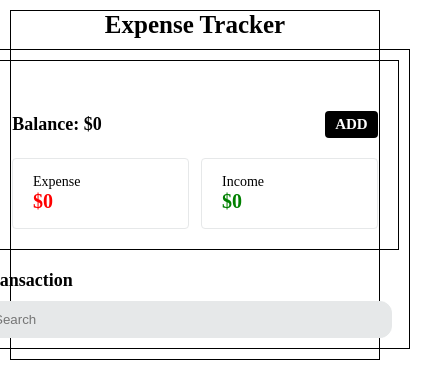
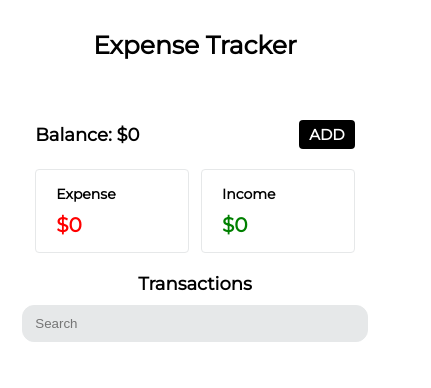
Before and after one commit to akshat-6397/React-Expense-Tracker, a React (Create React App) app: page / in a window 390 px wide. Shown: the top 388 px of the page, 431 px wide, since content can reach past the window. Built offline with nearby package versions, Linux system fonts and the light colour scheme; the HTML template or start-up script is replaced by a standard one.

Commit message:
improving css for responsiveness

```diff
--- a/public/index.html
+++ b/public/index.html
@@ -10,6 +10,12 @@
       content="Web site created using create-react-app"
     />
     <link rel="apple-touch-icon" href="%PUBLIC_URL%/logo192.png" />
+    <link rel="preconnect" href="https://fonts.googleapis.com" />
+    <link rel="preconnect" href="https://fonts.gstatic.com" crossorigin />
+    <link
+      href="https://fonts.googleapis.com/css2?family=Montserrat&display=swap"
+      rel="stylesheet"
+    />
     <!--
       manifest.json provides metadata used when your web app is installed on a
       user's mobile device or desktop. See https://developers.google.com/web/fundamentals/web-app-manifest/
--- a/src/App.js
+++ b/src/App.js
@@ -1,13 +1,25 @@
 import React from "react";
-import { Container, Header } from "./components/App.styles";
+import { Header } from "./components/App.styles";
 import HomeComponent from "./components/HomeComponent";
+import styled from "styled-components";
+
+const Container = styled.div`
+  display: flex;
+  font-family: Montserrat;
+  flex-direction: column;
+  align-items: center;
+  margin: 30px 0 10px;
+  min-width: 355px;
+`;
 
 function App() {
   return (
+    <div style = {{display:"flex", justifyContent:"center"}}>
     <Container>
       <Header>Expense Tracker</Header>
       <HomeComponent />
     </Container>
+    </div>
   );
 }
 
--- a/src/components/App.styles.js
+++ b/src/components/App.styles.js
@@ -1,31 +1,21 @@
 import styled from "styled-components";
-
-export const Container = styled.div`
-  display: flex;
-  flex-direction: column;
-  align-items: center;
-  margin: 10px;
-  font-family: Montserrat;
-  min-width: 280px;
-  border: 1px solid black;
-`;
 
 export const Header = styled.div`
   color: black;
   font-size: 25px;
-  font-family: sans-seriff;
+  font-family: Montserrat;
   font-weight: bold;
 `;
 
 export const BalanceBox = styled.div`
   font-size: 18px;
   font-weight: bold;
-  width: 90%;
+  width: 100%;
   display: flex;
   flex-direction: row;
   justify-content: space-between;
   align-items: center;
-  margin-top:50px;
+  margin-top:20px;
 `;
 
 export const AddTransaction = styled.div`
@@ -42,11 +32,12 @@
 export const AddTransactionContainer = styled.div`
     display: flex;
     flex-direction: column;
-    border: 1px solid #e6e8e9;
+    ${'' /* border: 1px solid #e6e8e9; */}
     gap: 10px;
     width: 100%;
     padding: 15px 20px;
     margin: 20px;
+    margin-bottom: 0;
     & input {
         outline: none;
         padding: 10px 12px;
@@ -57,15 +48,22 @@
 
 export const RadioBox = styled.div`
     display: flex;
-    flex-direction: row;
     width: 100%;
+    font-weight: 500;
     align-items: center;
+    margin: 10px 0 10px;
+    & input {
+        margin-left: 10px;
+        cursor:pointer;
+    }
 `;
 
 export const ExpenseContainer = styled.div`
     display: flex;
     gap: 12px;
-    margin: 20px;
+    margin: 20px 20px;
+    margin-bottom: 0;
+    width: 100%;
 `;
 
 export const ExpenseBox = styled.div`
@@ -74,12 +72,14 @@
     border-radius: 4px;
     border: 1px solid #e6e8e9;
     padding: 15px 20px;
-    width: 135px;
+    width: 100%;
+    font-weight: bold;
     font-size: 14px;
     & span{
         font-weight: bold;
         font-size: 20px;
         color: ${(props) => (props.isIncome ? "green":"red")};
+        margin-top:10px;
     }
 `;
 
--- a/src/components/HomeComponent.js
+++ b/src/components/HomeComponent.js
@@ -1,7 +1,16 @@
 import React, { useEffect, useState } from "react";
-import { Container } from "./App.styles";
 import Overview from "./Overview";
 import Transaction from "./Transaction";
+import styled from "styled-components";
+
+const Container = styled.div`
+    display:flex;
+    flex-direction: column;
+    align-items: center;
+    margin: 30px 0 10px;
+    font-family: Montserrat;
+    width: 100%;
+`;
 
 const HomeComponent = () => {
   const [transaction, setTranscation] = useState([]);
--- a/src/components/Overview.js
+++ b/src/components/Overview.js
@@ -2,11 +2,20 @@
 import {
   AddTransaction,
   BalanceBox,
-  Container,
   ExpenseBox,
   ExpenseContainer,
 } from "./App.styles";
 import AddTransactionView from "./AddTransactionView";
+import styled from "styled-components";
+
+const Container = styled.div`
+    display:flex;
+    flex-direction: column;
+    align-items: center;
+    margin: 10px 0 10px;
+    font-family: Montserrat;
+    width: 90%;
+`;
 
 const Overview = (props) => {
   const [isAddTxnVisible, setIsAddTxnVisible] = useState(false);
--- a/src/components/Transaction.js
+++ b/src/components/Transaction.js
@@ -8,7 +8,6 @@
   align-items: center;
   font-family: Montserrat;
   padding: 10px 22px;
-  align-items: flex-start;
   font-size: 18px;
   width: 100%;
   gap: 10px;
@@ -47,7 +46,7 @@
 
   return (
     <Container>
-      Transaction
+      Transactions
       <input
         placeholder="Search"
         value={searchText}
```
